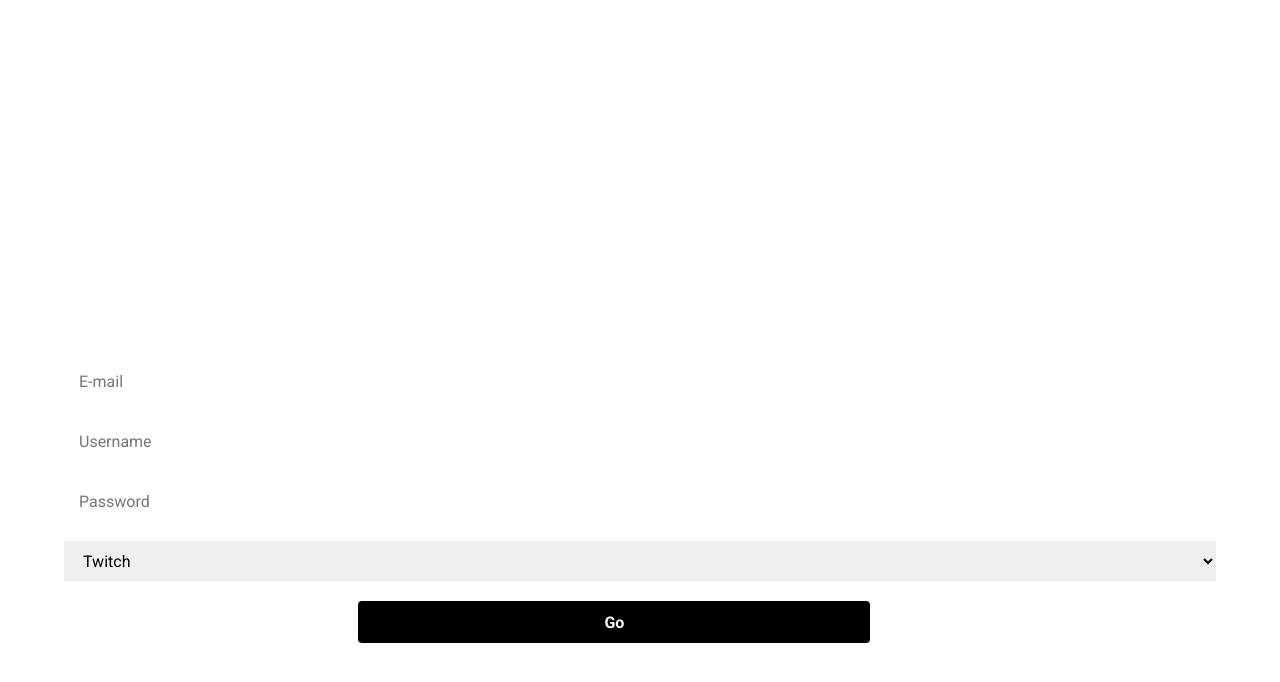
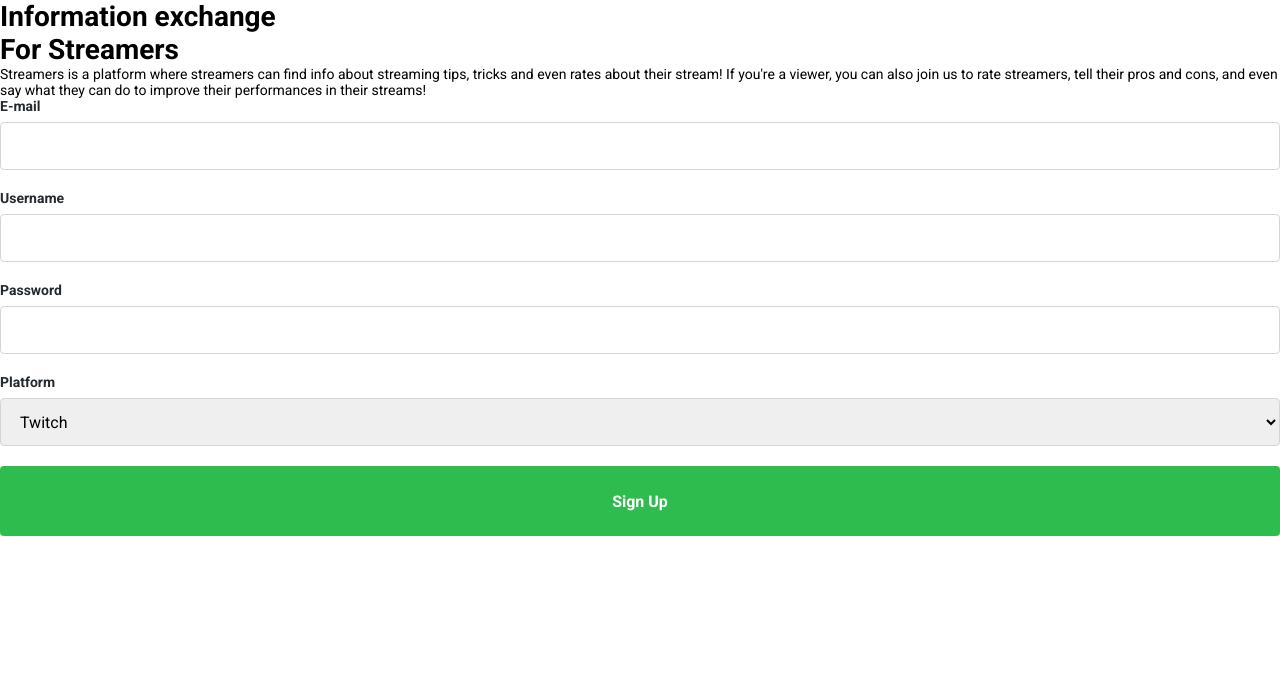
Before and after one commit to bbzitopirulito/streamers, a React (Create React App) app: page / in a window 1280 px wide. Shown: the top 682 px of the page. Built offline with nearby package versions, Linux system fonts and the light colour scheme.

Commit message:
changing the design of the sign up screen

```diff
--- a/src/App.css
+++ b/src/App.css
@@ -11,7 +11,7 @@ html, body, #root {
     min-height: 100%;
 }
 
-body, input, button, select {
+body, input, button, select, label {
     font-family: 'Roboto', Arial, Helvetica, sans-serif;
     font-size: 14px;
 }
@@ -22,27 +22,32 @@ body, input, button, select {
 }
 
 .content form input, select {
-    width:90%;
+    width:100%;
     margin-bottom: 20px;
-    margin-left: 5%;
-    border: 4px;
-    border-radius: 2px;
-    height: 40px;
+    /* margin-left: 5%; */
+    border: 1px solid #d1d5da;
+    border-radius: 4px;
+    height: 48px;
     padding: 0 15px;
     font-size: 16px;
+}
+
+.content form label {
+    color: #24292e;
+    font-weight: bold;
+    margin-bottom: 8px;
 }
 
 .content button.btn {
     border: 0;
     border-radius: 4px;
-    margin-left:28%;
-    width: 40%;
-    height: 42px;
+    margin-left:0%;
+    width: 100%;
+    height: 70px;
     padding: 0 20px;
     font-size: 16px;
     font-weight: bold;
-    background: #000;
+    background: #2ebc4f;
     color:#fff;
-    /* color: rgb(29,161,242); */
     cursor: pointer;
 }
--- a/src/pages/SignUp/index.js
+++ b/src/pages/SignUp/index.js
@@ -1,13 +1,11 @@
 import React, { useState } from 'react';
 import './styles.css';
-
-import signUpCalliImg from '../../assets/signUpcalligraphy.png';
 
 export default function SingUp() {
     const [email, setEmail] = useState('');
     const [username, setUsername] = useState('');
     const [password, setPassword] = useState('');
-    const [platform, setPlatform] = useState('');
+    const [platform, setPlatform] = useState('twitch');
 
     async function handleSubmit(event) {
         alert("Something")
@@ -15,32 +13,44 @@ export default function SingUp() {
 
     return (
         <>
+            <div className="all">
+                <div className="about">
+                    <h1>Information exchange <br></br>For Streamers</h1>
+                    <p>
+                        Streamers is a platform where streamers can find info
+                        about streaming tips, tricks and even rates about their stream!
+                        If you're a viewer, you can also join us to rate streamers, tell their pros and cons,
+                        and even say what they can do to improve their performances in their streams!
+                    </p>
+                </div>
                 <div className="form">
                     <form onSubmit={handleSubmit}>
-                    {/* image calligraphy */}
-                    <img src={signUpCalliImg} alt="Sign Up" />
+                        <label htmlFor="email">E-mail</label>
                         <input
                             type="email"
                             id="email"
-                        placeholder="E-mail"
+                            // placeholder="E-mail"
                             value={email}
                             onChange={event => setEmail(event.target.value)}
                         />
+                        <label htmlFor="username">Username</label>
                         <input
                             type="text"
                             id="username"
-                        placeholder="Username"
+                            // placeholder="Username"
                             value={username}
                             onChange={event => setUsername(event.target.value)}
                         />
+                        <label htmlFor="password">Password</label>
                         <input
                             type="password"
                             id="password"
-                        placeholder="Password"
+                            // placeholder="Password"
                             value={password}
                             onChange={event => setPassword(event.target.value)}
                         />
-                    <select value={platform} onChange={event => setPlatform(event.target.value)}>
+                        <label htmlFor="platform">Platform</label>
+                        <select value={platform} id="platform" onChange={event => setPlatform(event.target.value)}>
                             <option value="twitch">Twitch</option>
                             <option value="mixer">Mixer</option>
                             <option value="hitbox">Hitbox</option>
@@ -49,8 +59,10 @@ export default function SingUp() {
                             <option value="nimo">Nimo</option>
                         </select>
 
-                    <button className="btn" type="submit">Go</button>
+                        <button className="btn" type="submit">Sign Up</button>
                     </form>
+                </div>
+
             </div>
         </>
     );
--- a/src/pages/SignUp/styles.css
+++ b/src/pages/SignUp/styles.css
@@ -1,26 +1,47 @@
 @media (min-width: 1920px) {
     body {
-        background: #FFF url('../../assets/signup.png') no-repeat;
+        background: url('../../assets/offlinewallpaper.jpg') no-repeat;
         background-size: cover;
     }
 
+    .all {
+        position: absolute;
+        width: 100%;
+        height: 100%;
+        padding-bottom: 100px;
+        overflow: hidden;
+        background-color: rgb(36, 41, 46, 0.95);
+    }
+
     .form {
-        margin-left: 40%;
-        margin-top: 10%;
-        width: 400px;
+        margin-left: 52%;
+        margin-top: 7%;
+        width: 420px;
         height: 500px;
-        background-color:#6441a5;
-        /* background-color: rgb(29,161,242); */
-        border-radius: 15px;
-        text-align: center;
+        background-color:#FFF;
+        border-radius: 3px;
     }
 
     form {
-        padding: 30px;
+        padding: 25px;
     }
 
-    form input:first-of-type {
-        margin-top:30px;
+    .about {
+        float: left;
+        margin-left: 16%;
+        margin-top: 12%;
     }
 
+    .about h1 {
+        font-size: 60px;
+        color:#FFF;
+    }
+
+    .about p {
+        width: 550px;
+        text-align: initial;
+        font-size: 20px;
+        color:#959da5;
+        padding-top:10px
+    }
 }
```
Also changed, not shown: src/assets/offlinewallpaper.jpg (added). Lines whose indentation alone changed are shown as unchanged.
